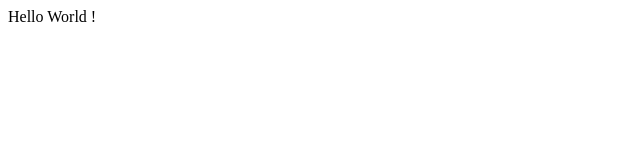
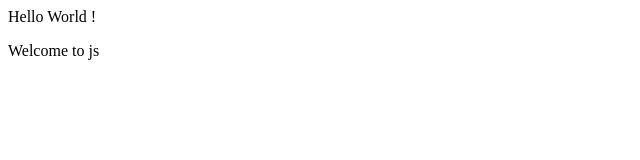
Before and after one commit to vipinbuyt/git-test, a plain HTML site: page index.html in a window 1280 px wide. Shown: the full height of the page, 0-640 px from the left. Drawn offline with Linux system fonts and the light colour scheme.

Commit message:
Add a p tag

```diff
--- a/index.html
+++ b/index.html
@@ -5,6 +5,7 @@
 	</head>
 	<body>
 	Hello World !
+	<p>Welcome to js</p>
 	</body>
 
 
```
